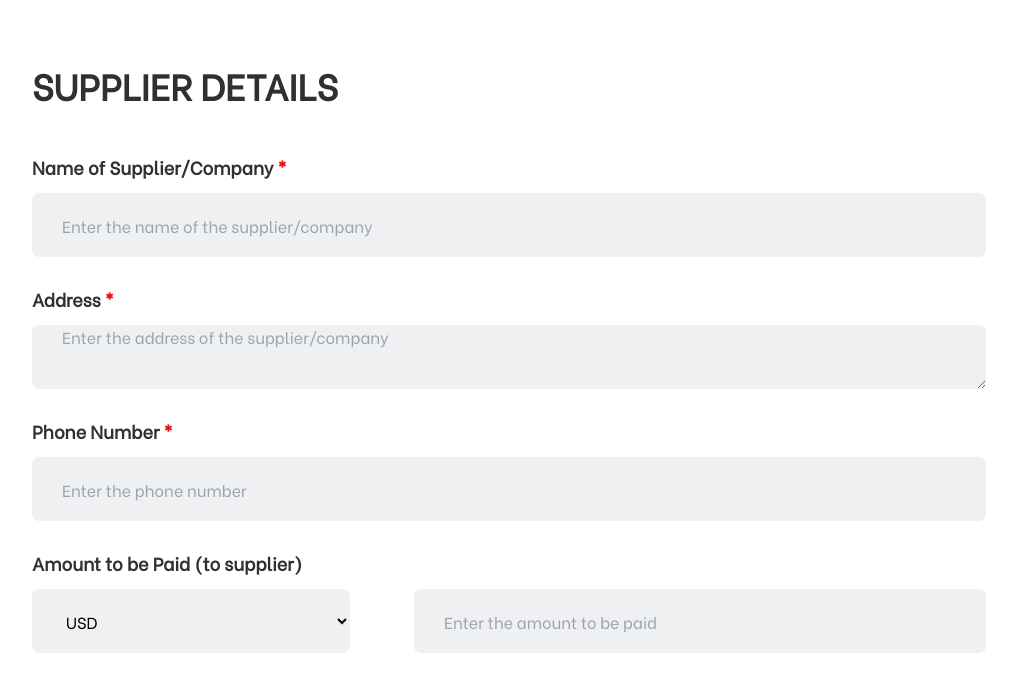
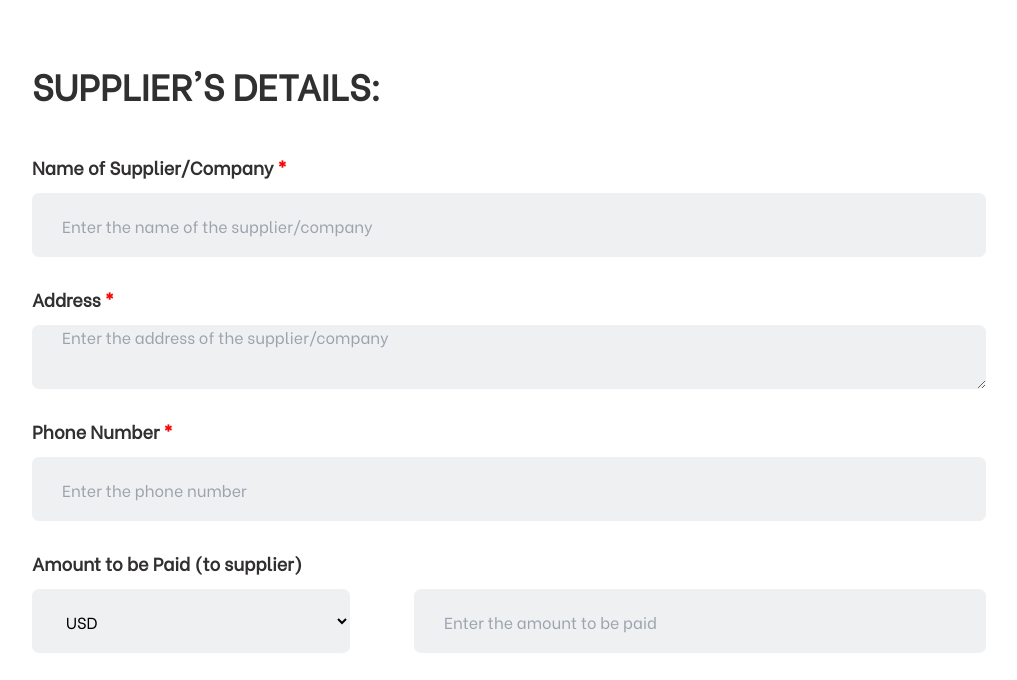
Before and after one commit to winninggodspower/Boren-Import, a Django app: page /service_enquiry/risk_attestation_form in a window 1280 px wide. Shown: the part 1696-2376 px from the top of the page, without its empty margins (131-1148 px from the left). Run offline with Django 4.2, Linux system fonts and the light colour scheme; style sheets or scripts are compiled from the project's sources; parts of the project's set-up code (start-up, migrations or seed data) failed here and were passed over; some libraries are stand-ins or nearby versions.

Commit message:
add risk attestation form

```diff
--- a/service_enquiry/forms/customer_fx_form.py
+++ b/service_enquiry/forms/customer_fx_form.py
@@ -17,6 +17,7 @@ class CustomerFXForm(forms.Form):
     CURRENCY_CHOICES = [
         ('USD', 'USD'),
         ('EUR', 'EUR'),
+        ('NGN', 'NGN'),
     ]
 
     # FX Transaction Details
--- a/service_enquiry/forms/risk_attestation_form.py
+++ b/service_enquiry/forms/risk_attestation_form.py
@@ -26,7 +26,7 @@ class RiskAttestationForm(forms.Form):
     person_phone = forms.CharField(
         label='Phone Number',
         max_length=15,
-        widget=forms.TextInput(attrs={
+        widget=forms.NumberInput(attrs={
             'placeholder': 'Enter the phone number',
         })
     )
@@ -56,7 +56,7 @@ class RiskAttestationForm(forms.Form):
     guarantor_phone = forms.CharField(
         label='Phone Number',
         max_length=15,
-        widget=forms.TextInput(attrs={
+        widget=forms.NumberInput(attrs={
             'placeholder': 'Enter the phone number',
         })
     )
@@ -79,13 +79,13 @@ class RiskAttestationForm(forms.Form):
     supplier_phone = forms.CharField(
         label='Phone Number',
         max_length=15,
-        widget=forms.TextInput(attrs={
+        widget=forms.NumberInput(attrs={
             'placeholder': 'Enter the phone number',
         })
     )
     amount_currency = forms.ChoiceField(
         label='Currency',
-        choices=[('USD', 'USD'), ('EUR', 'EUR'), ('GBP', 'GBP')],
+        choices=[('USD', 'USD'), ('EUR', 'EUR'), ('NGN', 'NGN')],
     )
     amount_to_pay = forms.DecimalField(
         label='Amount to be Paid',
--- a/templates/services_forms/risk_attestation_form.html
+++ b/templates/services_forms/risk_attestation_form.html
@@ -61,7 +61,7 @@
         </fieldset>
 
         <fieldset class="mt-10 md:mt-16">
-            <legend class="uppercase font-bold text-custom-dark text-2xl md:text-4xl mb-8 md:mb-12">Supplier Details</legend>
+            <legend class="uppercase font-bold text-custom-dark text-2xl md:text-4xl mb-8 md:mb-12">Supplier's Details:</legend>
             <div class="mb-7">
                 <label for="id_supplier_name" class="form-label">Name of Supplier/Company <span class="text-[#F50707]">*</span></label>
                 {{ form.supplier_name }}
```
